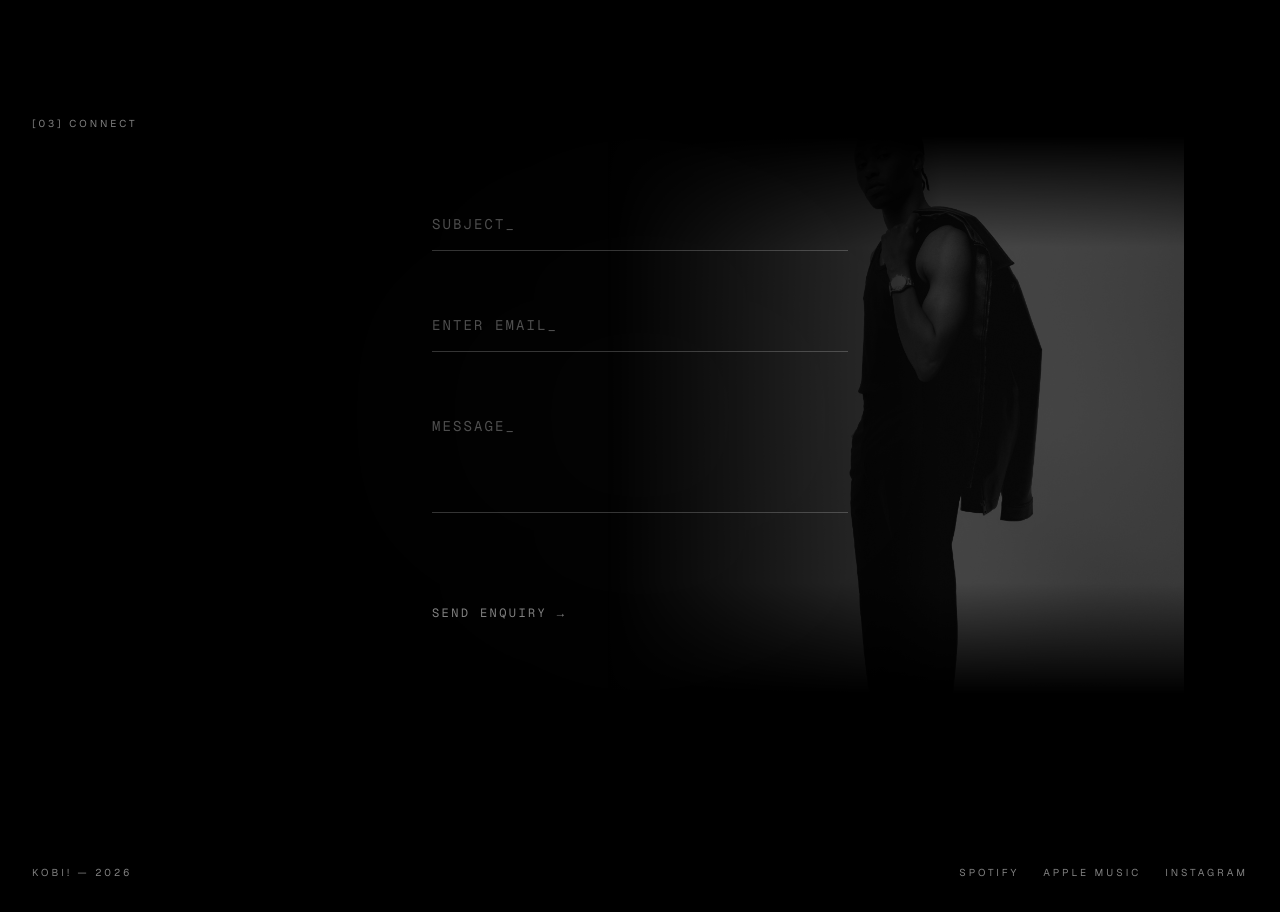
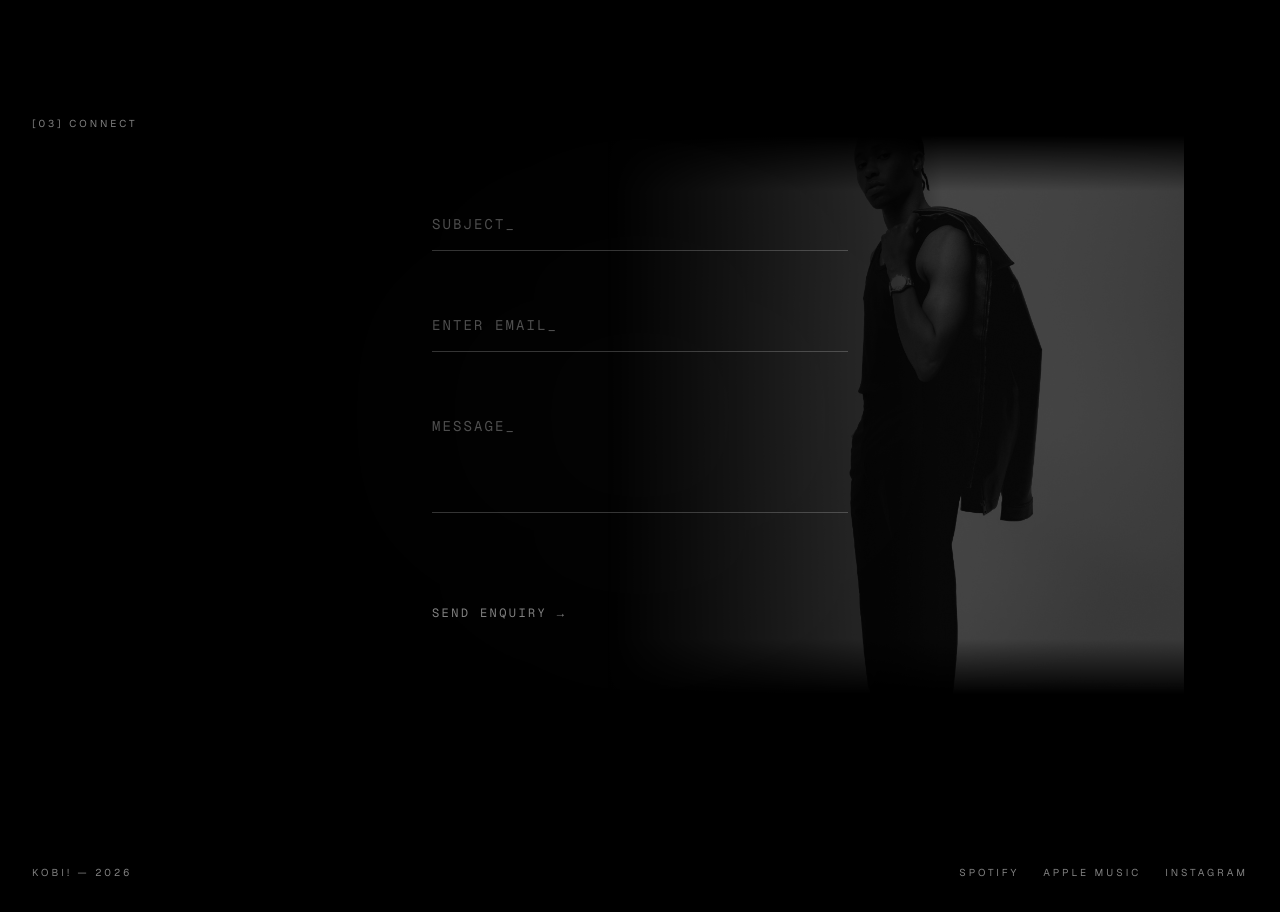
Before and after one commit to Valenor-Group/Kobi-Website, a Next.js app: page / in a window 1280 px wide. Shown: the part 3340-4252 px from the top of the page. Built offline with nearby package versions, Linux system fonts and the light colour scheme.

Commit message:
Reveal more portrait at top and bottom while keeping fade
Co-authored-by: Cursor <cursoragent@cursor.com>

```diff
--- a/components/sections/inquire-section.tsx
+++ b/components/sections/inquire-section.tsx
@@ -44,9 +44,9 @@ export function InquireSection({ subject, onSubjectChange }: InquireSectionProps
               className="object-cover object-right grayscale"
               style={{
                 maskImage:
-                  'linear-gradient(to bottom, transparent, black 20%, black 80%, transparent)',
+                  'linear-gradient(to bottom, transparent, black 10%, black 90%, transparent)',
                 WebkitMaskImage:
-                  'linear-gradient(to bottom, transparent, black 20%, black 80%, transparent)',
+                  'linear-gradient(to bottom, transparent, black 10%, black 90%, transparent)',
               }}
               onError={() => setPortraitError(true)}
             />
```
